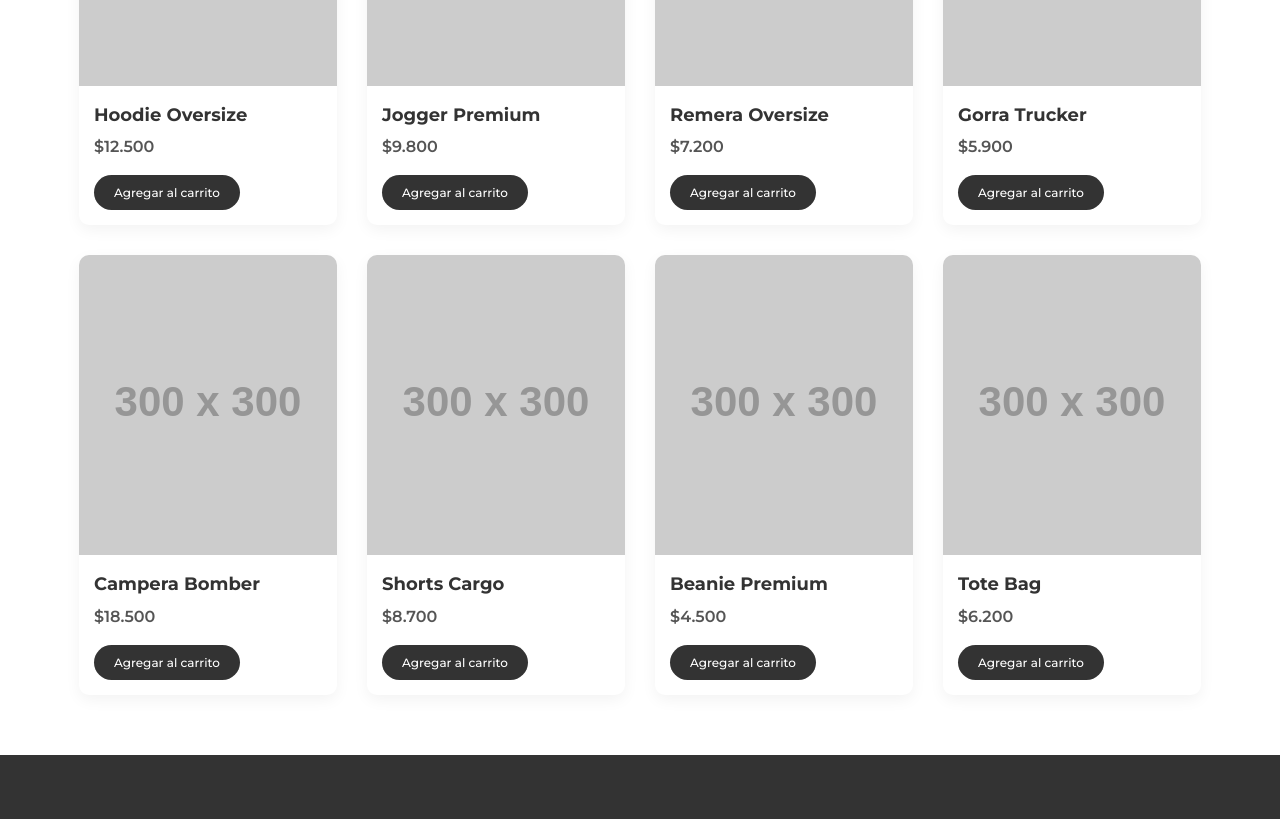
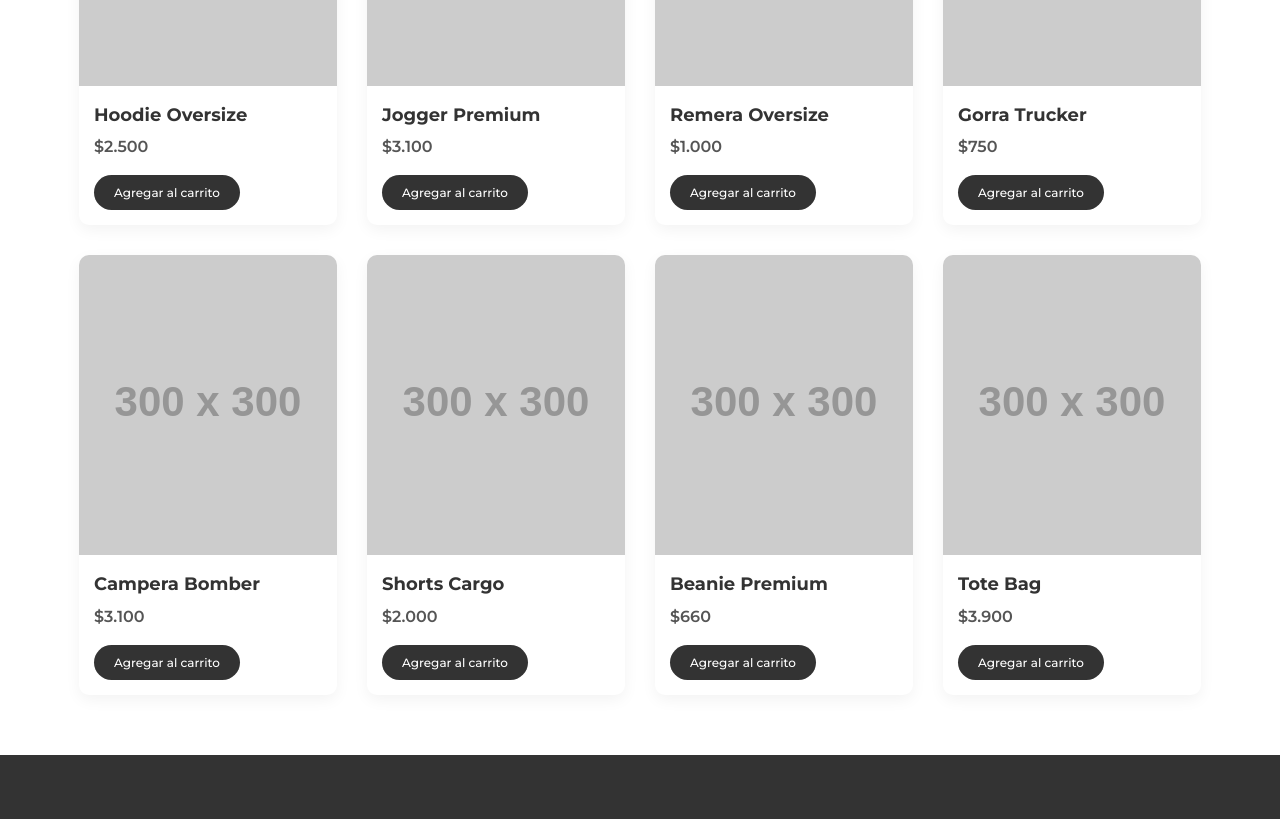
Before and after one commit to miiaaoliveraaa/Prueba, a plain HTML site: page productos.html in a window 1280 px wide. Shown: the part 640-1459 px from the top of the page. Drawn offline with Linux system fonts and the light colour scheme; placeholder pictures from the web are drawn by us.

Commit message:
Update productos.html

```diff
--- a/productos.html
+++ b/productos.html
@@ -46,49 +46,49 @@
                 <div class="product-card">
                     <img src="https://placehold.co/300x300?text=Hoodie+Oversize" alt="Hoodie Oversize">
                     <h3>Hoodie Oversize</h3>
-                    <p class="price">$12.500</p>
+                    <p class="price">$2.500</p>
                     <a href="#" class="btn-small">Agregar al carrito</a>
                 </div>
                 <div class="product-card">
                     <img src="https://placehold.co/300x300?text=Jogger+Premium" alt="Jogger Premium">
                     <h3>Jogger Premium</h3>
-                    <p class="price">$9.800</p>
+                    <p class="price">$3.100</p>
                     <a href="#" class="btn-small">Agregar al carrito</a>
                 </div>
                 <div class="product-card">
                     <img src="https://placehold.co/300x300?text=Remera+Oversize" alt="Remera Oversize">
                     <h3>Remera Oversize</h3>
-                    <p class="price">$7.200</p>
+                    <p class="price">$1.000</p>
                     <a href="#" class="btn-small">Agregar al carrito</a>
                 </div>
                 <div class="product-card">
                     <img src="https://placehold.co/300x300?text=Gorra+Trucker" alt="Gorra Trucker">
                     <h3>Gorra Trucker</h3>
-                    <p class="price">$5.900</p>
+                    <p class="price">$750</p>
                     <a href="#" class="btn-small">Agregar al carrito</a>
                 </div>
                 <div class="product-card">
                     <img src="https://placehold.co/300x300?text=Campera+Bomber" alt="Campera Bomber">
                     <h3>Campera Bomber</h3>
-                    <p class="price">$18.500</p>
+                    <p class="price">$3.100</p>
                     <a href="#" class="btn-small">Agregar al carrito</a>
                 </div>
                 <div class="product-card">
                     <img src="https://placehold.co/300x300?text=Shorts+Cargo" alt="Shorts Cargo">
                     <h3>Shorts Cargo</h3>
-                    <p class="price">$8.700</p>
+                    <p class="price">$2.000</p>
                     <a href="#" class="btn-small">Agregar al carrito</a>
                 </div>
                 <div class="product-card">
                     <img src="https://placehold.co/300x300?text=Beanie+Premium" alt="Beanie Premium">
                     <h3>Beanie Premium</h3>
-                    <p class="price">$4.500</p>
+                    <p class="price">$660</p>
                     <a href="#" class="btn-small">Agregar al carrito</a>
                 </div>
                 <div class="product-card">
                     <img src="https://placehold.co/300x300?text=Tote+Bag" alt="Tote Bag">
                     <h3>Tote Bag</h3>
-                    <p class="price">$6.200</p>
+                    <p class="price">$3.900</p>
                     <a href="#" class="btn-small">Agregar al carrito</a>
                 </div>
             </div>
```
